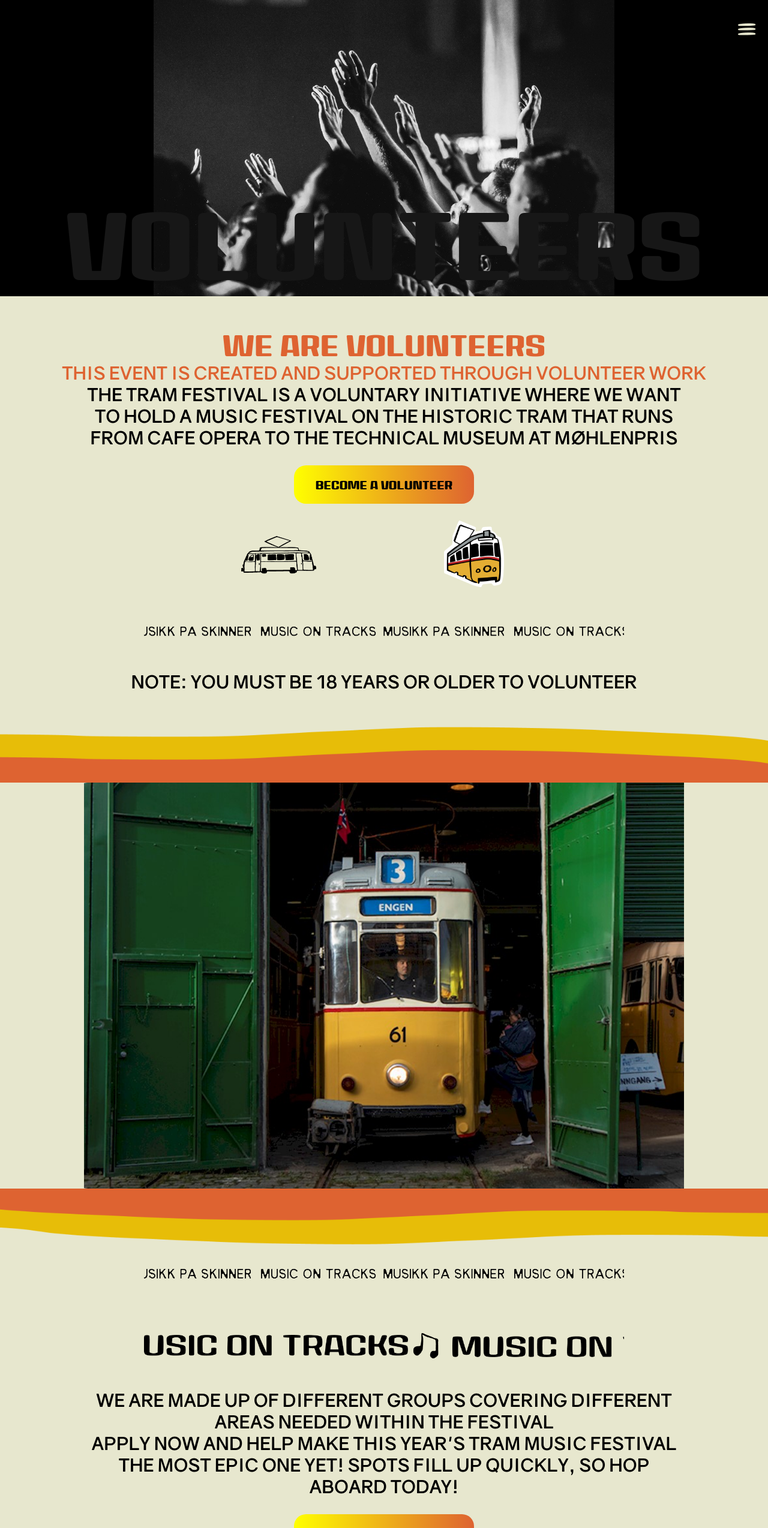
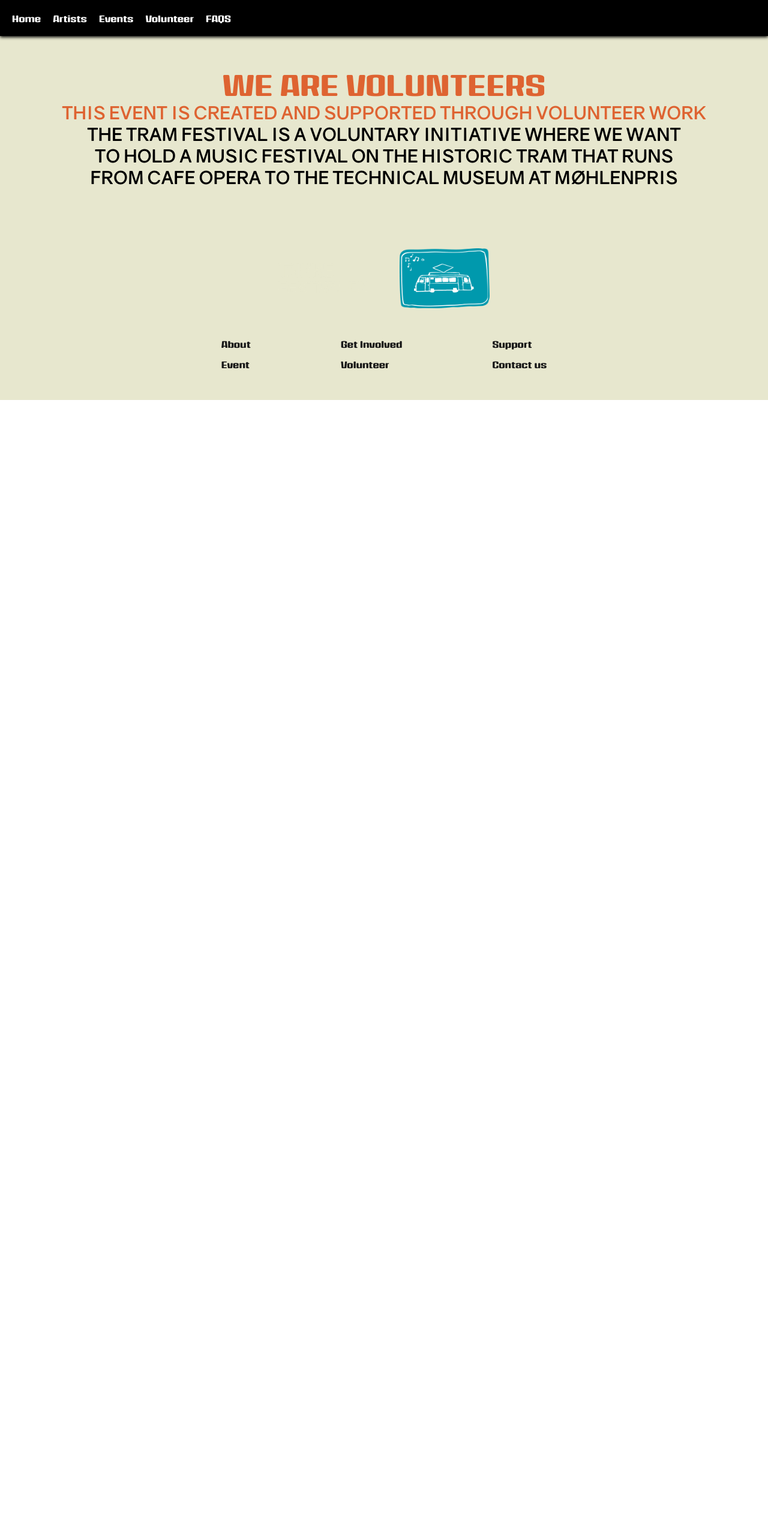
Before and after one commit to KWaloen/trikkefestivalen_next, a Next.js app: page /volunteer in a window 1280 px wide. Shown: the top 2548 px of the page at 60% size. After the commit the page ends 800 px from the top, so only its background shows below. Built offline with nearby package versions, Linux system fonts and the light colour scheme.

Commit message:
fix up volunteer page and add navbar

```diff
--- a/src/app/components/NavBar.js
+++ b/src/app/components/NavBar.js
@@ -4,28 +4,14 @@ import styles from './navbar.module.css'
 
 export default function NavBar() {
   return (
-    <div className= {styles.navbar}>
-      <div className= {styles.navbarleft}>
+    <div className={styles.navbar}>
 
-      </div>
-
-      <div className= {styles.navbarright}>
-        <div className = {styles.dropdown}>
-        <Image
-          className={styles.LOGO_CREAM}
-          src="/navbar/hamburger.png"
-          alt="dropdown"
-          width={30}
-          height={20}
-        />
-          <div className = {styles.dropdownmenu}>
-            <Link href="/">Home</Link>
-            <Link href="/artists">Artists</Link>
-            <Link href="/events">Events</Link>
-            <Link href="/volunteer">Volunteer</Link>
-            <Link href="/faqs">FAQS</Link>
-          </div>
-      </div>
+      <div className={styles.navbarright}>
+        <Link href="/">Home</Link>
+        <Link href="/artists">Artists</Link>
+        <Link href="/events">Events</Link>
+        <Link href="/volunteer">Volunteer</Link>
+        <Link href="/faqs">FAQS</Link>
       </div>
     </div>
   );
--- a/src/app/components/navbar.module.css
+++ b/src/app/components/navbar.module.css
@@ -1,67 +1,39 @@
 .navbar {
-  justify-self: stretch;
-  margin: 15px;
+  position: fixed;            /* Stays at the top */
+  top: 0;
+  left: 0;
+  width: 100%;
+  height: 60px;               /* Explicit height so we can offset content */
+  background-color: rgb(0, 0, 0);
   display: flex;
   justify-content: space-between;
   align-items: center;
-  padding: 5px;
+  padding: 0 20px;
+  box-shadow: 0 2px 5px rgb(0, 0, 0);
+  z-index: 1000;
 }
 
 .navbarleft {
   display: flex;
-  gap: 15px;
+  align-items: center;
 }
 
 .navbarright {
   display: flex;
-  gap: 15px;
+  gap: 20px;
 }
 
-.dropdown {
-  position: relative;
-  top: 50px;
+.navbarright a {
+  color: white;
+  text-decoration: none;
+  font-size: 1rem;
+  transition: color 0.2s ease-in-out;
 }
 
-/* 1) Always take up layout space, but start fully transparent & non‐interactive */
-.dropdownmenu {
-  position: absolute;
-  right: 0;
-  background-color: rgb(12, 44, 44);
-  padding: 10px;
-  border-radius: 5px;
-  box-shadow: 0 2px 5px 0 rgba(0,0,0,0.8);
-  width: 200px;
-  text-align: center;
-
-  /* replace display:none */
-  opacity: 0;
-  visibility: hidden;
-  pointer-events: none;
-
-  /* when hiding, wait 1s before starting the fade-out */
-  transition:
-    opacity 0.2s ease-in 1s,
-    visibility 0s linear 1s,
-    pointer-events 0s linear 1s;
+.navbarright a:hover {
+  color: #DE6331;
 }
 
-/* 2) On hover: make it visible immediately, fade in */
-.dropdown:hover .dropdownmenu {
-  opacity: 1;
-  visibility: visible;
-  pointer-events: auto;
-
-  /* override delays so show happens without wait */
-  transition:
-    opacity 0.2s ease-out 0s,
-    visibility 0s linear 0s,
-    pointer-events 0s linear 0s;
+.logo {
+  height: auto;
 }
-
-.dropdown a {
-  font-size: medium;
-  display: flex;
-  padding: 5px;
-  justify-content: center;
-  align-items: center;
-}
--- a/src/app/globals.css
+++ b/src/app/globals.css
@@ -2,6 +2,8 @@
 :root {
   --background: #ffffff;
   --foreground: #171717;
+
+  --nav-h: 60px;
 
   --font-house-soft: "House Soft Narrow", sans-serif;
   --font-gravity-bold: "Gravity Bold", sans-serif;
@@ -20,14 +22,17 @@ body {
   width: 100%;
   max-width: 100vw;
   overflow-x: hidden;
+
 }
 
 body {
   color: var(--foreground);
   background: var(--background);
   font-family: "House Soft Narrow", "Gravity Bold", sans-serif;
+  margin: 0;
   -webkit-font-smoothing: antialiased;
   -moz-osx-font-smoothing: grayscale;
+  padding-top: var(--nav-h);
 }
 
 * {
--- a/src/app/page.module.css
+++ b/src/app/page.module.css
@@ -26,7 +26,7 @@
 
 .tram {
    position: absolute;
-   top: 250px;
+   top: 220px;
    bottom: 50px;
 }
 
--- a/src/app/volunteer/page.js
+++ b/src/app/volunteer/page.js
@@ -11,18 +11,6 @@ export default function Home() {
 
       <div className={styles.page}>
         <NavBar />
-
-        <Image
-          className={styles.concert}
-          src="/volunteer/concert.png"
-          alt="concert"
-          width={1000}
-          height={50}
-        />
-
-        <div className={styles.volunteerText}>
-          VOLUNTEERS
-        </div>
       </div>
 
       <div className={styles.pageContent}>
@@ -39,98 +27,7 @@ export default function Home() {
           THE TRAM FESTIVAL IS A VOLUNTARY INITIATIVE WHERE WE WANT TO HOLD A MUSIC FESTIVAL ON THE HISTORIC TRAM THAT RUNS FROM CAFE OPERA TO THE TECHNICAL MUSEUM AT MØHLENPRIS
         </div>
 
-        <div className={styles.oval}>
-          BECOME A VOLUNTEER
-        </div>
-
-        <div className={styles.imageGrid}>
-          <Image
-            className={styles.trikk}
-            src="/volunteer/blackTram.gif"
-            alt="trikk"
-            width={150}
-            height={100}
-          />
-
-          <Image
-            className={styles.trikk}
-            src="/volunteer/tram1.png"
-            alt="tram1"
-            width={100}
-            height={100}
-          />
-        </div>
-
-        <Image
-          className={styles.volunteerImages}
-          src="/volunteer/musikkpåskinner.png"
-          alt="banner"
-          width={800}
-          height={30}
-        />
-
-        <div className={styles.age}>
-          NOTE: YOU MUST BE 18 YEARS OR OLDER TO VOLUNTEER
-        </div>
-
       </div>
-
-      <div className={styles.images}>
-        <Image
-          className={styles.banner}
-          src="/volunteer/banner.png"
-          alt="banner"
-          width={2000}
-          height={100}
-        />
-
-        <Image
-          className={styles.tramShed}
-          src="/volunteer/tramShed.png"
-          alt="banner"
-          width={1000}
-          height={100}
-        />
-
-
-        <Image
-          className={styles.banner}
-          src="/volunteer/bannerend.png"
-          alt="banner"
-          width={2000}
-          height={100}
-        />
-
-        <Image
-          className={styles.volunteerImages}
-          src="/volunteer/musikkpåskinner.png"
-          alt="banner"
-          width={800}
-          height={30}
-        />
-
-        <Image
-          className={styles.volunteerImages}
-          src="/volunteer/musicBanner.png"
-          alt="banner"
-          width={800}
-          height={30}
-        />
-
-        <div className={styles.roles}>
-          WE ARE MADE UP OF DIFFERENT GROUPS COVERING DIFFERENT AREAS NEEDED WITHIN THE FESTIVAL
-        </div>
-
-        <div className={styles.apply}>
-          APPLY NOW AND HELP MAKE THIS YEAR'S TRAM MUSIC FESTIVAL THE MOST EPIC ONE YET! SPOTS FILL UP QUICKLY, SO HOP ABOARD TODAY!
-        </div>
-
-        <div className={styles.oval}>
-          BECOME A VOLUNTEER
-        </div>
-      </div>
-
-      <Subscribe />
 
       <Footer />
     </div>
```
